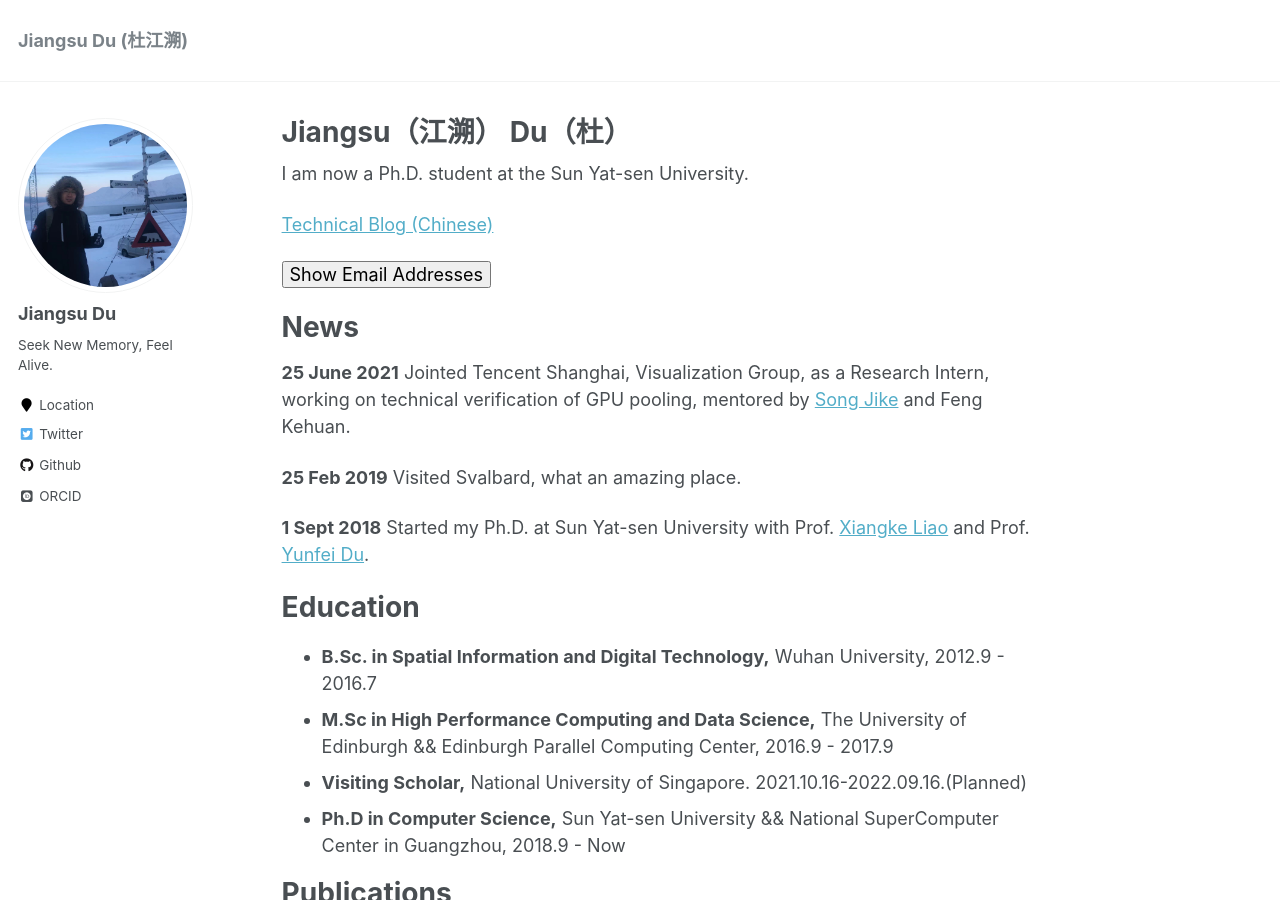
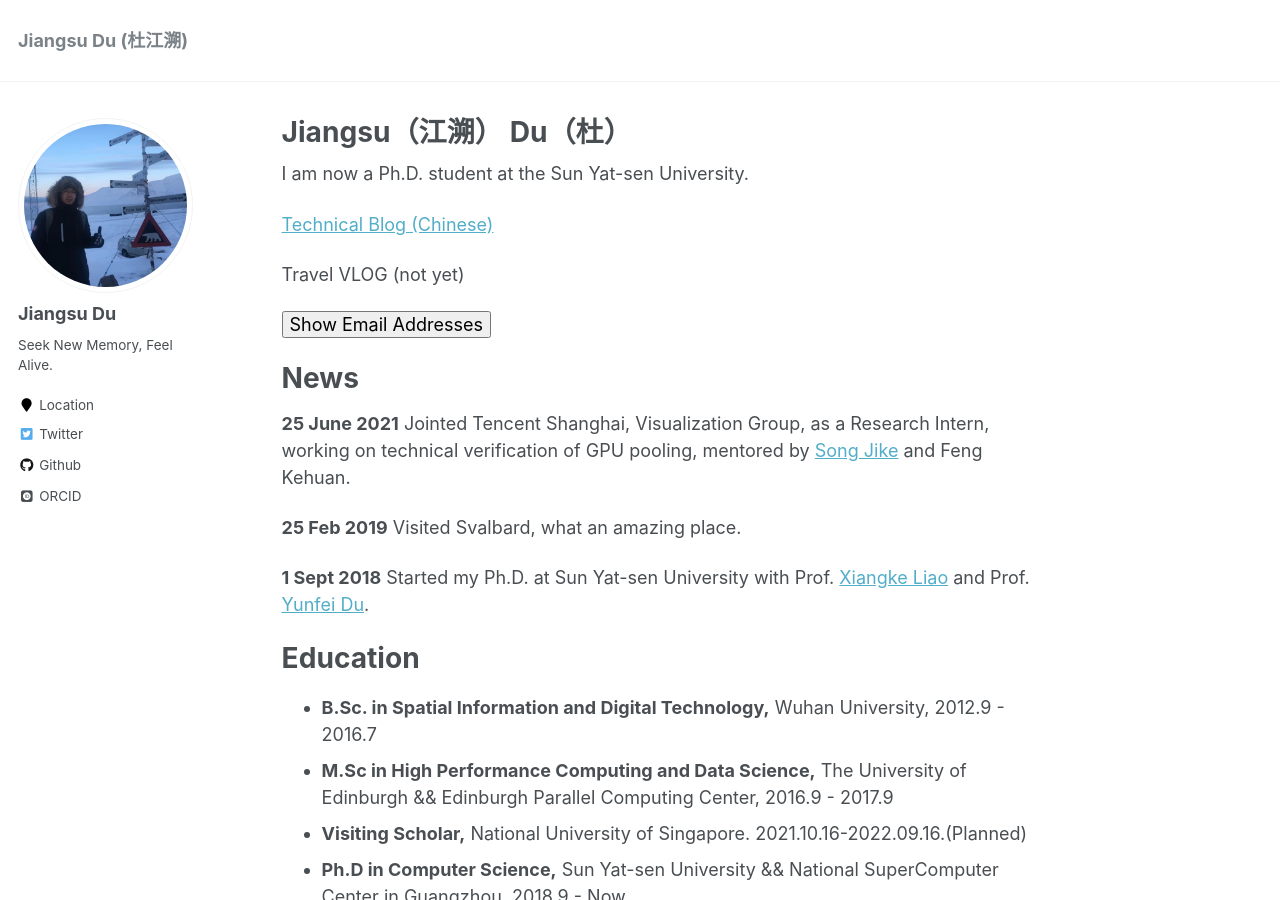
Before and after one commit to dujiangsu/dujiangsu.github.io, a Jekyll site: the page built from _pages/about.md, in a window 1280 px wide and 900 px high. Built offline with Jekyll 4.4.1, drawn with Linux system fonts in a browser that asks for light colours; some web fonts are replaced.

```diff
--- a/_pages/about.md
+++ b/_pages/about.md
@@ -10,7 +10,9 @@ redirect_from:
 
 I am now a Ph.D. student at the Sun Yat-sen University.
 
- [Technical Blog (Chinese)](https://www.zhihu.com/people/du-zi-long-84/posts)
+ [Technical Blog (Chinese)](https://www.zhihu.com/column/c_1408504261072695297)
+
+Travel VLOG (not yet)
 
 <p>
     <button id="btnShowEmail" onclick="targetField = document.getElementById('display'); btnShowEmail = document.getElementById('btnShowEmail'); var userName1 = 'dujs', domain1 = 'mail2.sysu.edu.cn', userName2 = 'dujiangsu', domain2 = '163.com'; var first=`SYSU Email: ${userName1}@${domain1}`;var second=`Permanent Email: ${userName2}@${domain2}`; targetField.innerHTML=second + '<br>' + first; btnShowEmail.style.display = 'none';">Show Email Addresses</button><br>
```
